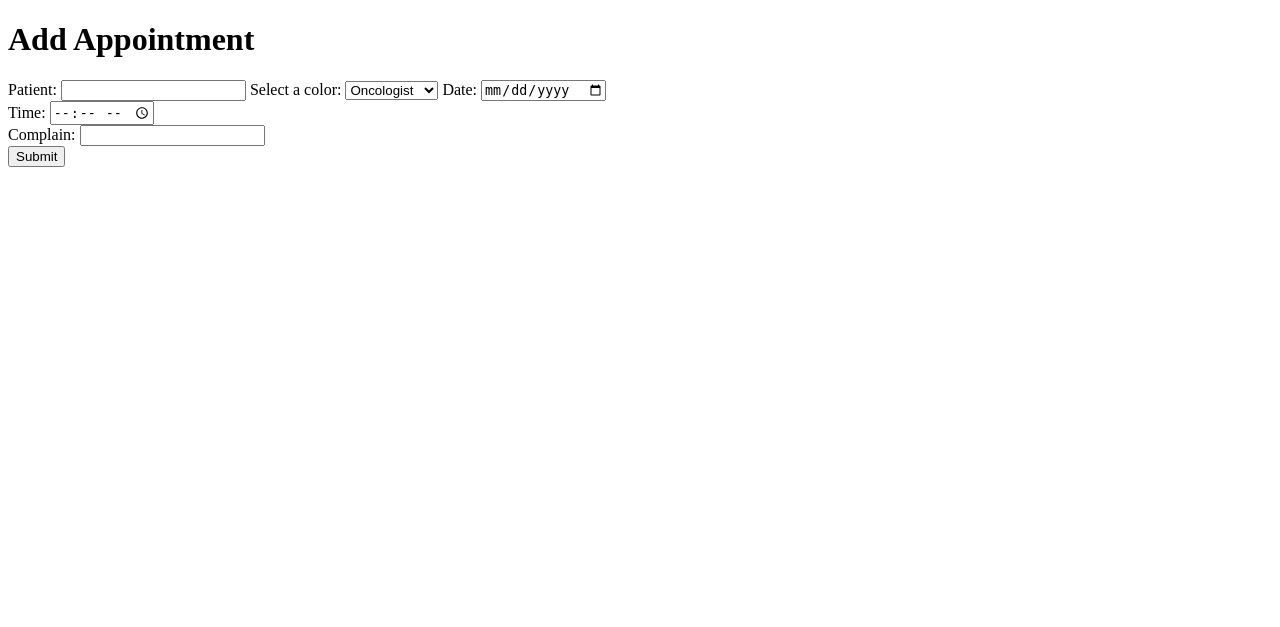
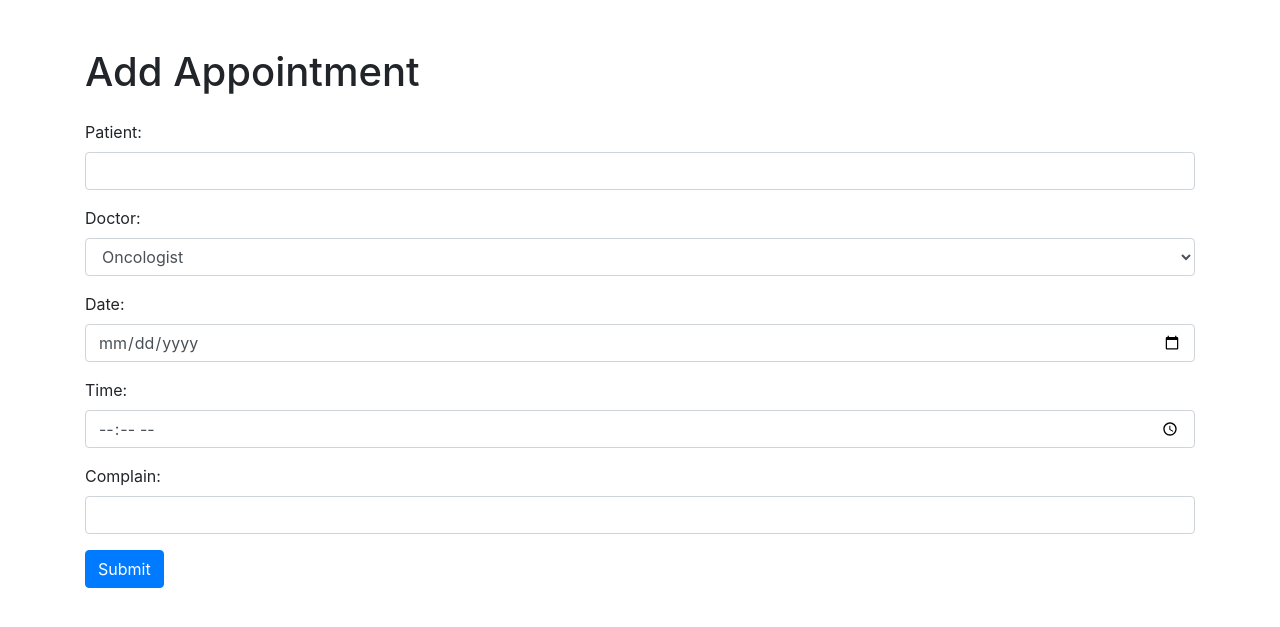
Before and after one commit to AarushTewari/SUTT-Task, a Django app: page /add_appointment in a window 1280 px wide. Shown: the top 627 px of the page. Run offline with Django 4.2, Linux system fonts and the light colour scheme; a user stored in the database is signed in; some libraries are stand-ins or nearby versions.

Commit message:
Update add_appointment.html

```diff
--- a/Templates/add_appointment.html
+++ b/Templates/add_appointment.html
@@ -2,6 +2,8 @@
 <html>
 <head>
     <title>Add Appointment</title>
+    <link rel="stylesheet" href="https://maxcdn.bootstrapcdn.com/bootstrap/4.5.2/css/bootstrap.min.css">
+    <script src="https://maxcdn.bootstrapcdn.com/bootstrap/4.5.2/js/bootstrap.min.js"></script>
 </head>
 <body>
     {% if error == "No" %}
@@ -12,37 +14,50 @@
         <script>
             alert("Failed to create appointment.");
         </script>
-    {% elif error == "Patient does not exsist" %}
+    {% elif error == "Patient does not exist" %}
         <script>
-            alert("Patient does not exsist")
+            alert("Patient does not exist");
         </script>
     {% endif %}
 
-    <h1>Add Appointment</h1>
+    <div class="container mt-5">
+        <h1 class="mb-4">Add Appointment</h1>
         <form method="post" action="add_appointment">
             {% csrf_token %}
+
+            <div class="form-group">
                 <label for="patient">Patient:</label>
-        <input type="text" name="patient">
+                <input type="text" class="form-control" name="patient">
+            </div>
 
-        <label for="doctor">Select a color:</label>
-         <select id="doctor" name="doctor">
+            <div class="form-group">
+                <label for="doctor">Doctor:</label>
+                <select class="form-control" id="doctor" name="doctor">
                     <option value="oncologist">Oncologist</option>
                     <option value="ent">ENT</option>
                     <option value="cardiologist">Cardiologist</option>
                     <option value="neurologist">Neurologist</option>
                     <option value="orthologist">Orthologist</option>
                 </select>
+            </div>
 
+            <div class="form-group">
                 <label for="date">Date:</label>
-        <input type="date" name="date" id="date"/><br>
+                <input type="date" class="form-control" name="date" id="date">
+            </div>
 
+            <div class="form-group">
                 <label for="time">Time:</label>
-        <input type="time" name="time" id="time"/><br>
+                <input type="time" class="form-control" name="time" id="time">
+            </div>
 
+            <div class="form-group">
                 <label for="complain">Complain:</label>
-        <input type="text" name="complain" id="complain"/><br>
+                <input type="text" class="form-control" name="complain" id="complain">
+            </div>
 
-        <input type="submit">
+            <button type="submit" class="btn btn-primary">Submit</button>
         </form>
+    </div>
 </body>
 </html>
```
Lines whose indentation alone changed are shown as unchanged.
